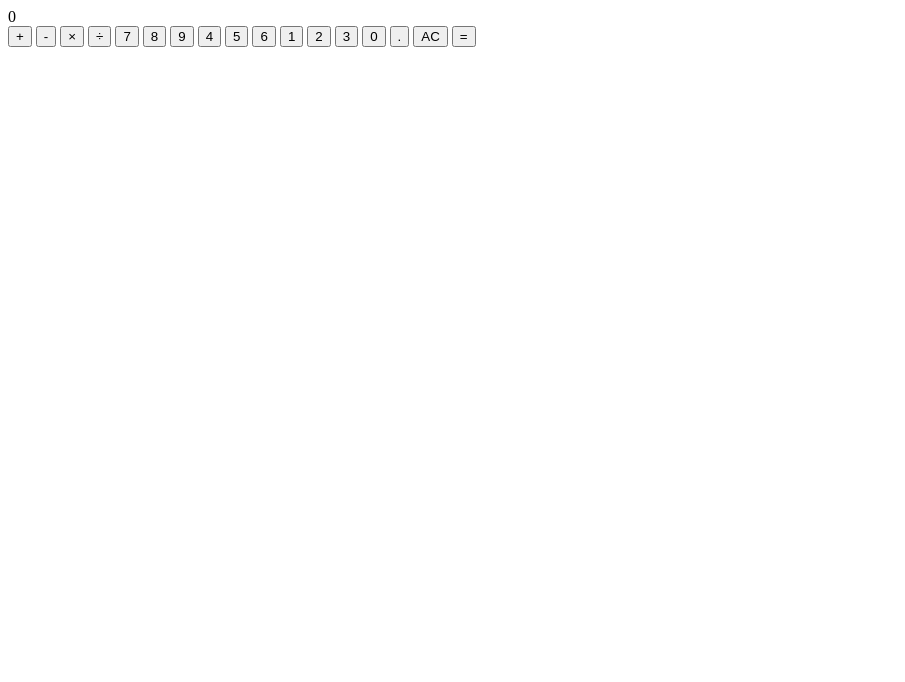
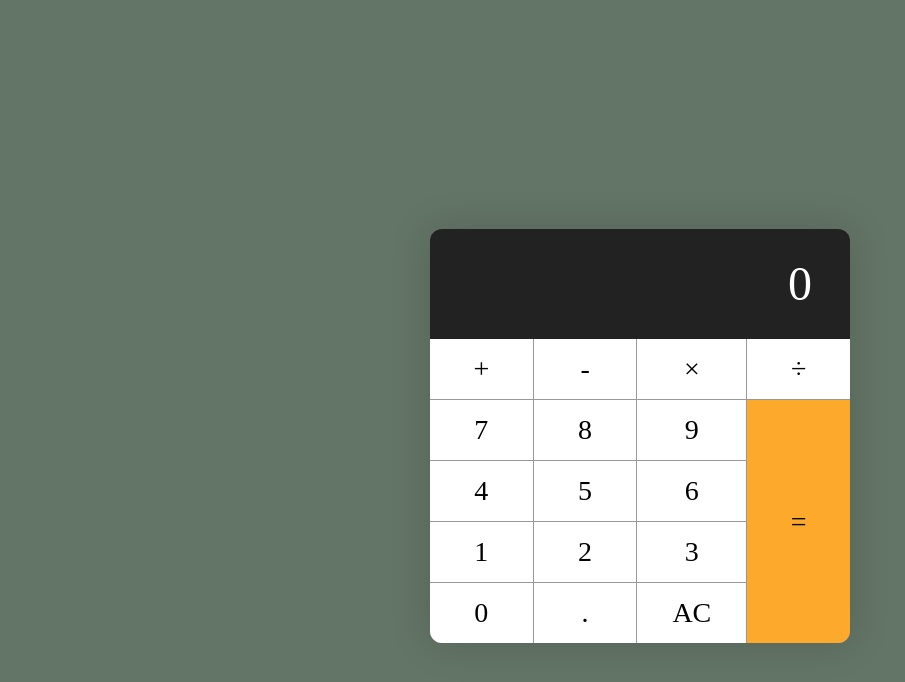
Before and after one commit to Uriasmanu/calculadora, a plain HTML site: page index.html in a window 1280 px wide. Shown: the whole page, without its empty margins (0-905 px from the left). Drawn offline with Linux system fonts and the light colour scheme.

Commit message:
Atualização do codigo na tentativa de realizar o codigo Js

```diff
--- a/index.html
+++ b/index.html
@@ -5,31 +5,33 @@
     <meta http-equiv="X-UA-Compatible" content="IE=edge">
     <meta name="viewport" content="width=device-width, initial-scale=1.0">
     <title>Calculadora</title>
-    <link rel="stylesheet" href="stylee.css">
+    <link rel="stylesheet" href="style.css">
 </head>
 <body>
-    <div class="frame">
+    <div class="container">
         <div class="calculator">
-            <div class="calculator__display display">0</div>
+          <div class="calculator__display">
+            <input value="0"></input>
+          </div>
 
             <div class="calculator__keys">
-                <button class="keys--operator" data-action="add">+</button>
-                <button class="keys--operator" data-action="subtract">-</button>
-                <button class="keys--operator" data-action="multiply">&times;</button>
-                <button class="keys--operator" data-action="divide">÷</button>
-                <button>7</button>
-                <button>8</button>
-                <button>9</button>
-                <button>4</button>
-                <button>5</button>
-                <button>6</button>
-                <button>1</button>
-                <button>2</button>
-                <button>3</button>
-                <button>0</button>
-                <button data-action="decimal">.</button>
-                <button data-action="clear">AC</button>
-                <button class="key--equal" data-action="calcule">=</button>
+                <button class="keys operator" data-action="add"  onclick="add_operador(+)">+</button>
+                <button class="keys operator" data-action="subtract" onclick="add_operador(-)">-</button>
+                <button class="keys operator" data-action="multiply" onclick="add_operador(*)">&times;</button>
+                <button class="keys operator" data-action="divide"  onclick="add_operador(/)">÷</button>
+                <button class="keys" onclick="add_numero(7)">7</button>
+                <button class="keys" onclick="add_numero(8)">8</button>
+                <button class="keys" onclick="add_numero(9)">9</button>
+                <button class="keys" onclick="add_numero(4)">4</button>
+                <button class="keys" onclick="add_numero(5)">5</button>
+                <button class="keys" onclick="add_numero(6)">6</button>
+                <button class="keys" onclick="add_numero(1)">1</button>
+                <button class="keys" onclick="add_numero(2)">2</button>
+                <button class="keys" onclick="add_numero(3)">3</button>
+                <button class="keys" onclick="add_numero(0)">0</button>
+                <button  class="keys" data-action="decimal" onclick="add_numero(.)">.</button>
+                <button  class="keys" data-action="clear" onclick="limpar()">AC</button>
+                <button class="keys key--equal" data-action="calcule" onclick="total(=)">=</button>
             </div>
         </div>
     </div>
--- a/style.css
+++ b/style.css
@@ -1,100 +1,204 @@
 html{
+
     font-size: 175%;
+
     font-weight: 300;
+
     line-height: 1.3;
-}
-body{
-    background: #637566;
-    align-items: center;
-    display: flex;
-    height: 100vh;
-    justify-content: center;
+
 }
 
-.frame{
-    max-width: 20em;
-    box-shadow: 10px 40px 25px rgba(0,0,0,0.5);
-    border-radius: 50px;
+body{
+
+    background: #637566;
+
+    align-items: center;
+
+    display: flex;
+
+    height: 100vh;
+
+    justify-content: center;
+
 }
 
-.calculator{
-    border-radius: 12px;
-    box-shadow: 0 0 40px 0 rgba(0,0,0,0.15);
-    margin-left: auto;
-    margin-right: auto;
-    margin-top: 2em;
-    max-width: 15em;
-    overflow: hidden;
+
+
+.frame{
+
+    max-width: 20em;
+
+    box-shadow: 10px 40px 25px rgba(0,0,0,0.5);
+
+    border-radius: 50px;
+
 }
 
-.calculator__display{
-    background-color: #222222;
-    color: #fff;
-    font-size: 1.714285714em;
-    padding: 0.5em 0.75em;
-    text-align: right;
+
+
+.calculator{
+
+    border-radius: 12px;
+
+    box-shadow: 0 0 40px 0 rgba(0,0,0,0.15);
+
+    margin-left: auto;
+
+    margin-right: auto;
+
+    margin-top: 2em;
+
+    max-width: 15em;
+
+    overflow: hidden;
+
 }
 
-.calculator__keys {
-    background-color: #999;
-    display: grid;
-    grid-gap: 1px;
-    grid-template-columns: repeat(4, 1fr);
+
+
+.calculator__display {
+
+    background-color: #222222;
+
+    color: #fff;
+
+    font-size: 1.714285714em;
+
+    padding: 0.5em 0.75em;
+
+    text-align: right;
+
 }
 
-.calculator__keys > * {
-    background-color: #fff;
-    padding: 0.5em 1.25em;
-    position: relative;
-    text-align: center;
+input{
+ position:relative;
+ color:#fff;
+ left:320px;
 }
 
-.calculator__keys > *:active::before,
-.calculator__keys > .is-depressed::before {
-    background-color: rgba(0,0,0,0.2);
-    bottom: 0;
-    box-shadow: 0 0 6px 0 rgba(0,0,0,0.5) inset;
-    content: "";
-    left: 0;
-    opacity: 0.3;
-    position: absolute;
-    right: 0;
-    top: 0;
-    z-index: 1;
+
+.calculator__keys {
+
+    background-color: #999;
+
+    display: grid;
+
+    grid-gap: 1px;
+
+    grid-template-columns: repeat(4, 1fr);
+
 }
 
-.key--operator{
-    background-color: #eee;
+
+
+.calculator__keys > * {
+
+    background-color: #fff;
+
+    padding: 0.5em 1.25em;
+
+    position: relative;
+
+    text-align: center;
+
 }
 
-.key--equal{
-    background: #fda92c;
-    grid-column: -2;
-    grid-row: 2/ span 4;
+
+
+.calculator__keys > *:active::before,
+
+.calculator__keys > .is-depressed::before {
+
+    background-color: rgba(0,0,0,0.2);
+
+    bottom: 0;
+
+    box-shadow: 0 0 6px 0 rgba(0,0,0,0.5) inset;
+
+    content: "";
+
+    left: 0;
+
+    opacity: 0.3;
+
+    position: absolute;
+
+    right: 0;
+
+    top: 0;
+
+    z-index: 1;
+
 }
 
-input,
-textarea,
-button{
-    border: 0;
-    border-radius: 0;
-    background-color: transparent;
-    font-size: inherit;
-    font-family: inherit;
-    font-weight: inherit;
-    outline: none;
-    appearance:none;
-    text-align: left;
+
+
+.key--operator{
+
+    background-color: #eee;
+
 }
 
+
+
+.key--equal{
+
+    background: #fda92c;
+
+    grid-column: -2;
+
+    grid-row: 2/ span 4;
+
+}
+
+
+
+input,
+
+textarea,
+
+button{
+
+    border: 0;
+
+    border-radius: 0;
+
+    background-color: transparent;
+
+    font-size: inherit;
+
+    font-family: inherit;
+
+    font-weight: inherit;
+
+    outline: none;
+
+    appearance:none;
+
+    text-align: left;
+
+}
+
+
+
 input:hover,
+
 input:active,
+
 input:focus,
+
 textarea:hover,
+
 textarea:active,
+
 textarea:focus,
+
 button:hover,
+
 button:active,
+
 button:focus {
+
   outline: none;
+
 }
```
